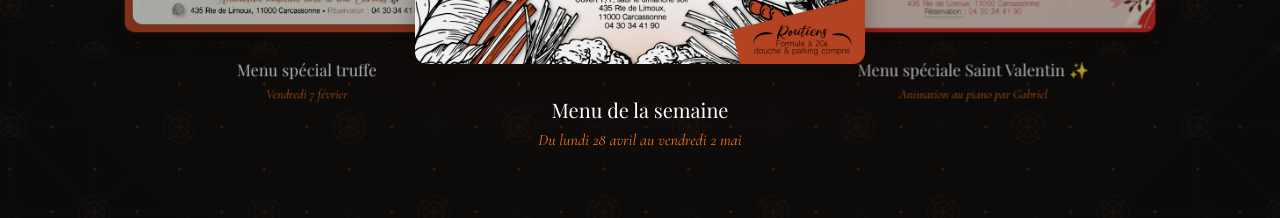
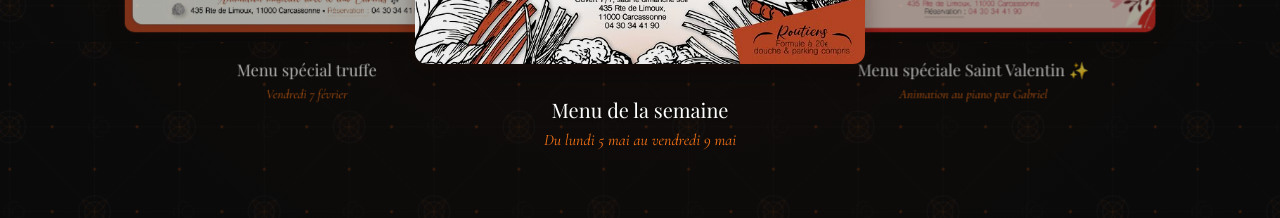
Before and after one commit to CaptainIgl00/BrasserieChezJu, a Nuxt app: page / in a window 1280 px wide. Shown: the part 4880-5098 px from the top of the page. Built offline with nearby package versions, Linux system fonts and the light colour scheme; a web font is replaced by a local one.

Commit message:
update: change Instagram post URL and revise menu description for May 5-9

```diff
--- a/components/home/InstagramFeed.vue
+++ b/components/home/InstagramFeed.vue
@@ -112,9 +112,9 @@ const instagramPosts = ref<InstagramPost[]>([
   {
     id: '2',
     imageUrl: '/images/instagram/menu_semaine.jpg',
-    postUrl: 'https://www.instagram.com/p/DI6tnygNOMG/',
+    postUrl: 'https://www.instagram.com/p/DJOnUlnqsUb/',
     title: 'Menu de la semaine',
-    description: 'Du lundi 28 avril au vendredi 2 mai'
+    description: 'Du lundi 5 mai au vendredi 9 mai'
   },
   {
     id: '3',
```
Also changed, not shown: public/images/instagram/menu_semaine.jpg.
